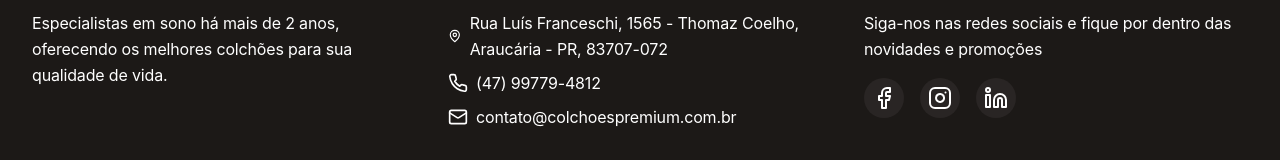
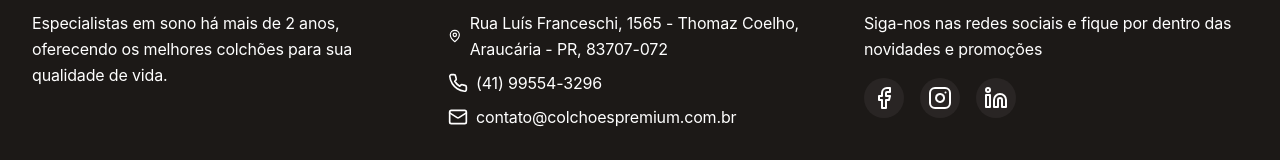
Before and after one commit to JFormigoni/Rovigo-Colchoes, a React (Vite) app: page / in a window 1280 px wide. Shown: the part 4732-4892 px from the top of the page. Built offline with nearby package versions, Linux system fonts and the light colour scheme; no server answers; the database is empty.

Commit message:
Alterado contato de teste para contato da loja

```diff
--- a/src/components/Footer.tsx
+++ b/src/components/Footer.tsx
@@ -23,7 +23,7 @@ export default function Footer() {
               </p>
               <p className="flex items-center gap-2">
                 <Phone className="w-5 h-5 text-white" aria-hidden="true" />
-                <span className="text-white">(47) 99779-4812</span>
+                <span className="text-white">(41) 99554-3296</span>
               </p>
               <p className="flex items-center gap-2">
                 <Mail className="w-5 h-5 text-white" aria-hidden="true" />
--- a/src/components/landing/LandingFooter.tsx
+++ b/src/components/landing/LandingFooter.tsx
@@ -36,7 +36,7 @@ export default function LandingFooter() {
               </p>
               <p className="flex items-center gap-2">
                 <Phone className="w-5 h-5 text-white" aria-hidden="true" />
-                <span className="text-white">(47) 99779-4812</span>
+                <span className="text-white">(41) 99554-3296</span>
               </p>
               <p className="flex items-center gap-2">
                 <Mail className="w-5 h-5 text-white" aria-hidden="true" />
--- a/src/lib/config.ts
+++ b/src/lib/config.ts
@@ -2,7 +2,7 @@
 
 // Número do WhatsApp (formato: código do país + DDD + número)
 // Exemplo: 5511999999999 (55 = Brasil, 11 = DDD, 999999999 = número)
-export const WHATSAPP_NUMBER = '5547997794812'
+export const WHATSAPP_NUMBER = '5541995543296'
 
 // Função helper para gerar link do WhatsApp
 export function getWhatsAppLink(message: string): string {
```
